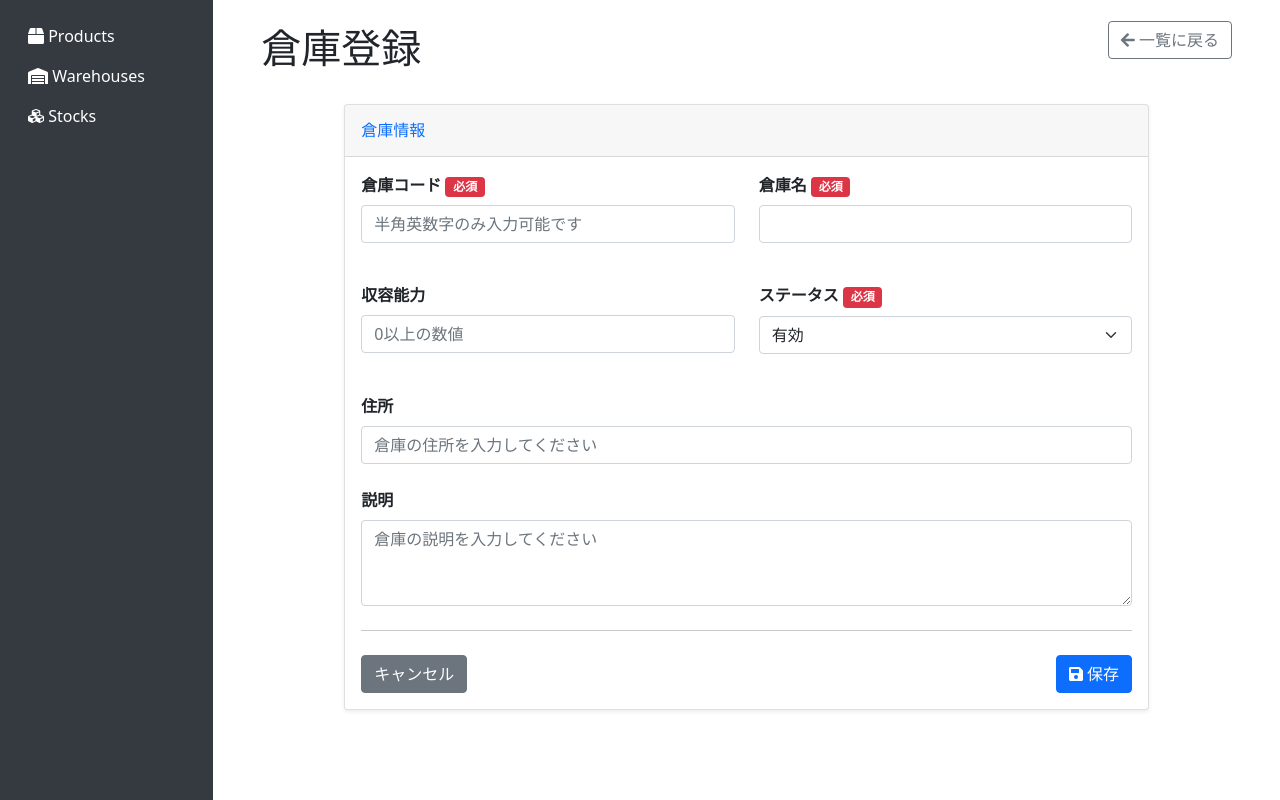
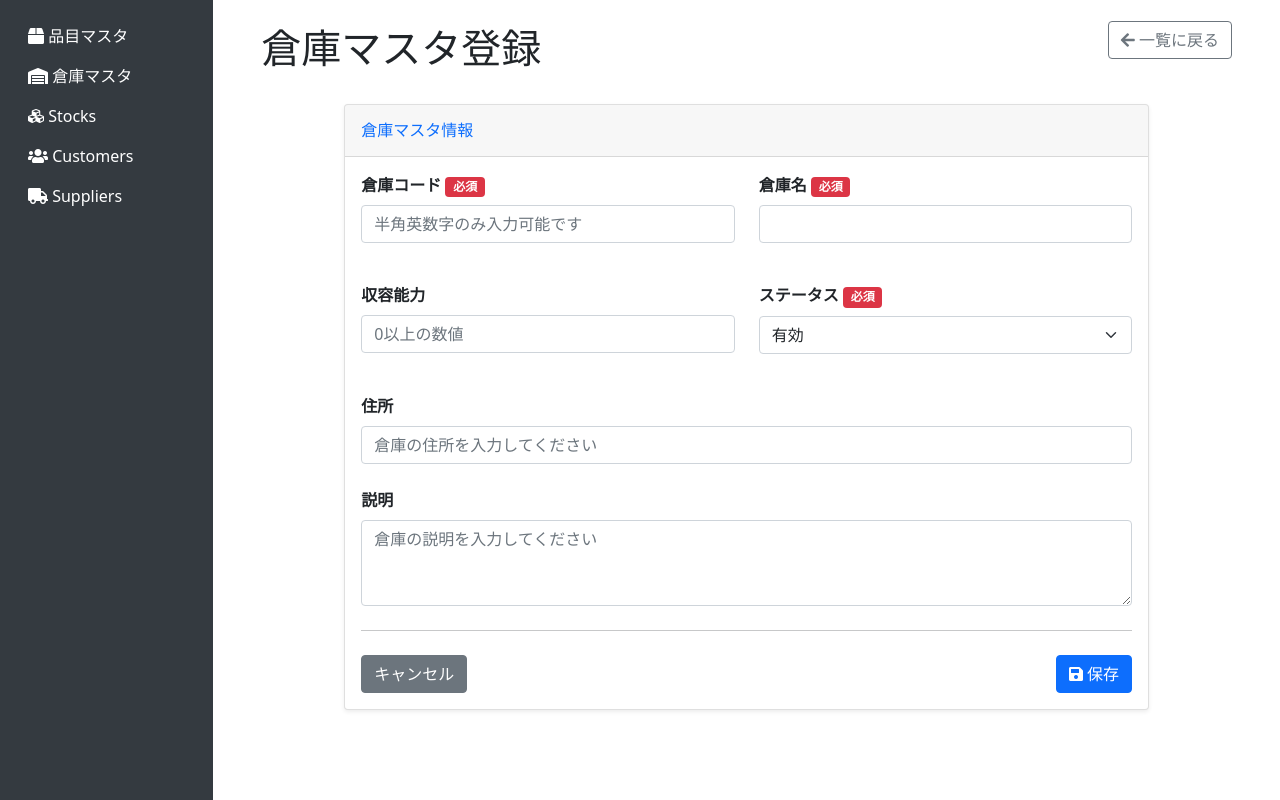
Before and after one commit to kyu3q/mini-erp-system, a Spring Boot app: page /warehouses/new in a window 1280 px wide. Run offline with Spring Boot 4, Linux system fonts and the light colour scheme; some of the project's set-up classes (security, data sources, template engines, error pages and the like) are left out, and stand-ins take their place; some libraries are stand-ins or nearby versions.

Commit message:
Update remaining templates for item_code/name changes

```diff
--- a/src/main/resources/templates/layout/layout.html
+++ b/src/main/resources/templates/layout/layout.html
@@ -48,17 +48,27 @@
                     <ul class="nav flex-column">
                         <li class="nav-item">
                             <a class="nav-link" href="/products">
-                                <i class="fas fa-box"></i> Products
+                                <i class="fas fa-box"></i> 品目マスタ
                             </a>
                         </li>
                         <li class="nav-item">
                             <a class="nav-link" href="/warehouses">
-                                <i class="fas fa-warehouse"></i> Warehouses
+                                <i class="fas fa-warehouse"></i> 倉庫マスタ
                             </a>
                         </li>
                         <li class="nav-item">
                             <a class="nav-link" href="/stocks">
                                 <i class="fas fa-cubes"></i> Stocks
+                            </a>
+                        </li>
+                        <li class="nav-item">
+                            <a class="nav-link" href="/customers">
+                                <i class="fas fa-users"></i> Customers
+                            </a>
+                        </li>
+                        <li class="nav-item">
+                            <a class="nav-link" href="/suppliers">
+                                <i class="fas fa-truck"></i> Suppliers
                             </a>
                         </li>
                     </ul>
--- a/src/main/resources/templates/stock/list.html
+++ b/src/main/resources/templates/stock/list.html
@@ -167,7 +167,7 @@
                                 <option value="">商品を選択してください</option>
                                 <option th:each="product : ${products}"
                                         th:value="${product.id}"
-                                        th:text="${product.productName + ' (' + product.productCode + ')'}">
+                                        th:text="${product.ItemName + ' (' + product.ItemCode + ')'}">
                                 </option>
                             </select>
                         </div>
--- a/src/main/resources/templates/warehouse/form.html
+++ b/src/main/resources/templates/warehouse/form.html
@@ -3,13 +3,13 @@
       xmlns:layout="http://www.ultraq.net.nz/thymeleaf/layout"
       layout:decorate="~{layout/layout}">
 <head>
-    <title th:text="${warehouse.id == null ? '倉庫登録' : '倉庫編集'}"></title>
+    <title th:text="${warehouse.id == null ? '倉庫マスタ登録' : '倉庫マスタ編集'}"></title>
 </head>
 <body>
 <div layout:fragment="content">
     <div class="container-fluid">
         <div class="d-flex justify-content-between align-items-center mb-4">
-            <h1 class="mt-4" th:text="${warehouse.id == null ? '倉庫登録' : '倉庫編集'}"></h1>
+            <h1 class="mt-4" th:text="${warehouse.id == null ? '倉庫マスタ登録' : '倉庫マスタ編集'}"></h1>
             <div>
                 <a th:href="@{/warehouses}" class="btn btn-outline-secondary">
                     <i class="fas fa-arrow-left"></i> 一覧に戻る
@@ -21,7 +21,7 @@
             <div class="col-lg-10">
                 <div class="card shadow-sm mb-4">
                     <div class="card-header py-3">
-                        <h6 class="m-0 font-weight-bold text-primary">倉庫情報</h6>
+                        <h6 class="m-0 font-weight-bold text-primary">倉庫マスタ情報</h6>
                     </div>
                     <div class="card-body">
                         <form th:action="${warehouse.id == null ? '/warehouses' : '/warehouses/' + warehouse.id}"
```
Also changed, not shown: src/main/resources/templates/warehouse/list.html (+6 -28 lines).
